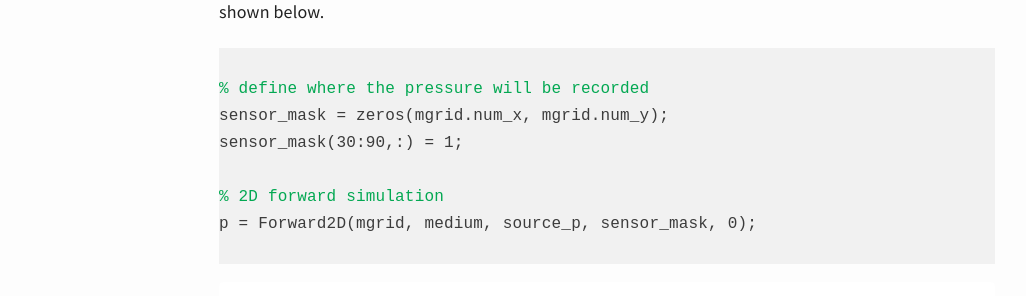
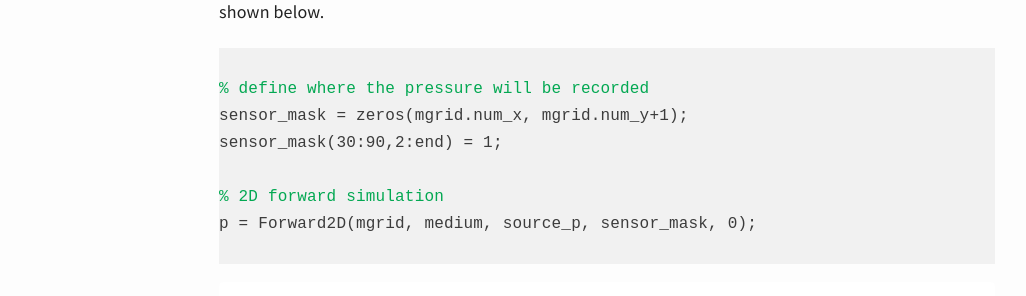
Before and after one commit to m-SOUND/mSOUND, a Jekyll site: the page built from _posts/2019-02-17-TMDM_2D_homogeneous.html, in a window 1280 px wide and 900 px high, scrolled down 2585 px. Shown: the part 180-476 px from the top of the window, without its empty margins (33-1059 px from the left). Built offline with Jekyll 4.4.1, drawn with Linux system fonts in a browser that asks for light colours.

Commit message:
Update 2019-02-17-TMDM_2D_homogeneous.html

```diff
--- a/_posts/2019-02-17-TMDM_2D_homogeneous.html
+++ b/_posts/2019-02-17-TMDM_2D_homogeneous.html
@@ -95,8 +95,8 @@ Time domain result recorded at the transducer focal point and spatially distribu
 <pre>
 <code>
 <font color="#03a852">% define where the pressure will be recorded</font>
-sensor_mask = zeros(mgrid.num_x, mgrid.num_y);
-sensor_mask(30:90,:) = 1;
+sensor_mask = zeros(mgrid.num_x, mgrid.num_y+1);
+sensor_mask(30:90,2:end) = 1;
 
 <font color="#03a852">% 2D forward simulation</font>
 p = Forward2D(mgrid, medium, source_p, sensor_mask, 0);
```
